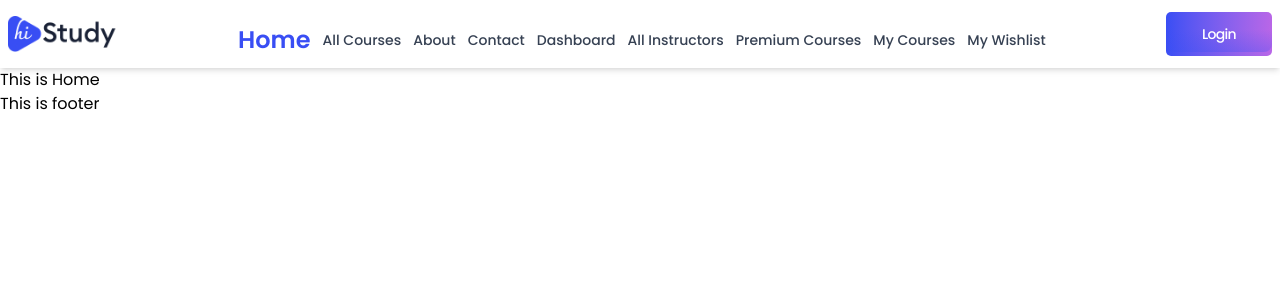
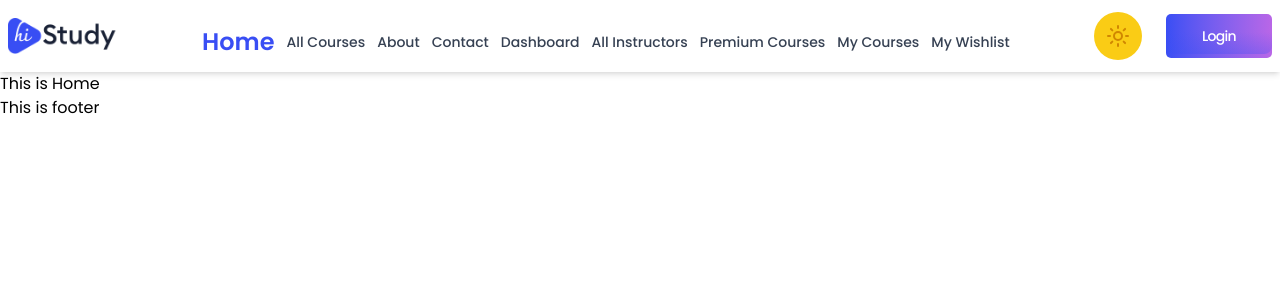
Before and after one commit to khalidhossain5000/hi-study-next-js-full-stack-project-web-app, a Next.js app: page / in a window 1280 px wide. Shown: the top 300 px of the page. Built offline with nearby package versions, Linux system fonts and the light colour scheme; a web font is replaced by a local one.

Commit message:
theme toggle added and responsive added

```diff
--- a/src/app/layout.js
+++ b/src/app/layout.js
@@ -20,7 +20,14 @@ export default function RootLayout({ children }) {
   return (
     <html lang="en" suppressHydrationWarning>
       <body className={`${poppins.variable} ${gabriela.variable} antialiased`}>
-        <ThemeProvider>{children}</ThemeProvider>
+        <ThemeProvider
+          attribute="class"
+          defaultTheme="system"
+          enableSystem
+          disableTransitionOnChange
+        >
+          {children}
+        </ThemeProvider>
       </body>
     </html>
   );
--- a/src/components/ui/Shared/Navbar/NavBar.jsx
+++ b/src/components/ui/Shared/Navbar/NavBar.jsx
@@ -5,6 +5,7 @@ import Image from "next/image";
 import NavItem from "./NavItem";
 import Button from "../Button/Button";
 import HomeResponsiveMenu from "../ResponsiveMenu/HomeMenu/HomeResponsiveMenu";
+import { ModeToggle } from "../ThemeToggle/ThemeToggle";
 const NavBar = () => {
   return (
     <div className="bg-[#ffffff] dark:bg-[#273041] py-3 2xl:py-3 shadow-md px-2 ">
@@ -25,11 +26,11 @@ const NavBar = () => {
           <NavItem />
         </div>
         <div className="auth-btns">
-          <div className="hidden lg:block">
-
-          <Button >Login</Button>
+          <div className="hidden lg:flex items-center gap-6">
+            <ModeToggle/>
+            <Button>Login</Button>
           </div>
-          <HomeResponsiveMenu/>
+          <HomeResponsiveMenu />
         </div>
       </nav>
     </div>
--- a/src/components/ui/Shared/ResponsiveMenu/HomeMenu/HomeResponsiveMenu.jsx
+++ b/src/components/ui/Shared/ResponsiveMenu/HomeMenu/HomeResponsiveMenu.jsx
@@ -12,9 +12,11 @@ import { Menu, X } from "lucide-react";
 import Link from "next/link";
 import { usePathname } from "next/navigation";
 import AnimatedHamburgerButton from "../../AnimatedBurgerIcon/BurgerIcon";
+import { ModeToggle } from "../../ThemeToggle/ThemeToggle";
+import { Button } from "@/components/ui/button";
 
 const HomeResponsiveMenu = () => {
-    const [isOpen, setIsOpen] = useState(false);
+  const [isOpen, setIsOpen] = useState(false);
 
   const routes = [
     { name: "Home", path: "/" },
@@ -27,15 +29,18 @@ const HomeResponsiveMenu = () => {
     { name: "My Courses", path: "/my-courses" },
     { name: "My Wishlist", path: "/wishlist" },
   ];
-  const pathName=usePathname()
+  const pathName = usePathname();
   return (
     <div className="lg:hidden">
       <Sheet open={isOpen} onOpenChange={setIsOpen}>
         <SheetTrigger>
-
-          <AnimatedHamburgerButton className='text-black' isOpen={isOpen} setIsOpen={setIsOpen}/>
+          <AnimatedHamburgerButton
+            className="text-black"
+            isOpen={isOpen}
+            setIsOpen={setIsOpen}
+          />
         </SheetTrigger>
-        <SheetContent className="" side="left">
+        <SheetContent className="dark:border-none" side="left">
           <SheetHeader>
             <SheetTitle></SheetTitle>
             <div className="h-[90vh] flex flex-col justify-between">
@@ -61,8 +66,10 @@ const HomeResponsiveMenu = () => {
 
                 {/* theme toggle and login button */}
 
-                <div className="flex items-center gap-6">
+                <div className="flex items-center justify-between gap-4 mb-4">
                   {/* theme toggle will be added here soon */}
+                  <ModeToggle/>
+                  <Button>Login</Button>
                 </div>
               </div>
             </div>
--- /dev/null
+++ b/src/components/ui/Shared/ThemeToggle/ThemeToggle.jsx
@@ -0,0 +1,54 @@
+"use client";
+
+import * as React from "react";
+import { Moon, Sun } from "lucide-react";
+import { useTheme } from "next-themes";
+import { motion } from "framer-motion";
+
+export function ModeToggle() {
+  const { theme, setTheme } = useTheme();
+  const isDark = theme === "dark";
+
+  const iconVariants = {
+    initial: { rotate: 0, scale: 1 },
+    animate: { rotate: 360, scale: [1, 1.2, 1], transition: { duration: 0.6, ease: "easeInOut" } },
+  };
+
+  const buttonVariants = {
+    light: { backgroundColor: "#facc15", borderColor: "#eab308" },
+    dark: { backgroundColor: "#1f2937", borderColor: "#fcd34d" },
+  };
+
+  return (
+    <motion.button
+      size="icon"
+      className="flex items-center justify-center w-12 h-12 p-2 rounded-full cursor-pointer"
+      onClick={() => setTheme(isDark ? "light" : "dark")}
+      variants={buttonVariants}
+      animate={isDark ? "dark" : "light"}
+      whileHover={{ scale: 1.15, rotate: 8 }}
+      whileTap={{ scale: 0.9 }}
+    >
+      {isDark ? (
+        <motion.div
+          key="moon"
+          variants={iconVariants}
+          initial="initial"
+          animate="animate"
+        >
+          <Moon className="w-6 h-6 text-white" />
+        </motion.div>
+      ) : (
+        <motion.div
+          key="sun"
+          variants={iconVariants}
+          initial="initial"
+          animate="animate"
+        >
+          <Sun className="w-6 h-6 text-yellow-600" />
+        </motion.div>
+      )}
+      <span className="sr-only">Toggle theme</span>
+    </motion.button>
+  );
+}
```
